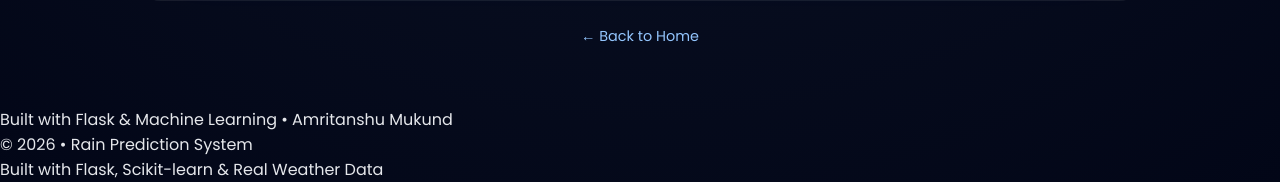
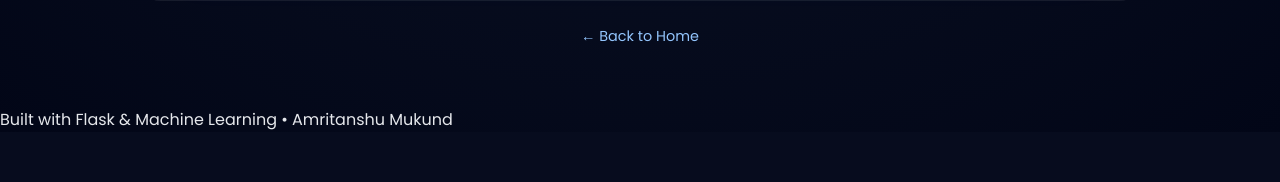
Before and after one commit to amukund07/Rain_Predictor, a Flask app: page /predict in a window 1280 px wide. Shown: the part 719-901 px from the top of the page. After the commit the page ends 849 px from the top, so only its background shows below. Run offline with Flask 3, Linux system fonts and the light colour scheme; parts of the project's set-up code (start-up, migrations or seed data) failed here and were passed over.

Commit message:
Update predict.html

```diff
--- a/templates/predict.html
+++ b/templates/predict.html
@@ -287,11 +287,4 @@
 </footer>
 
 </body>
-<footer>
-    © 2026 • Rain Prediction System
-    <br>
-    Built with Flask, Scikit-learn & Real Weather Data
-</footer>
-
-
 </html>
```
